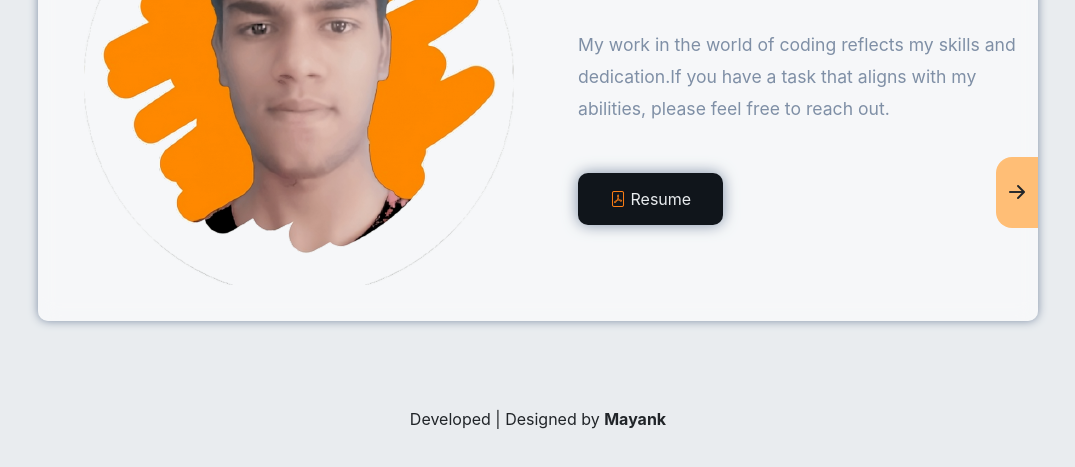
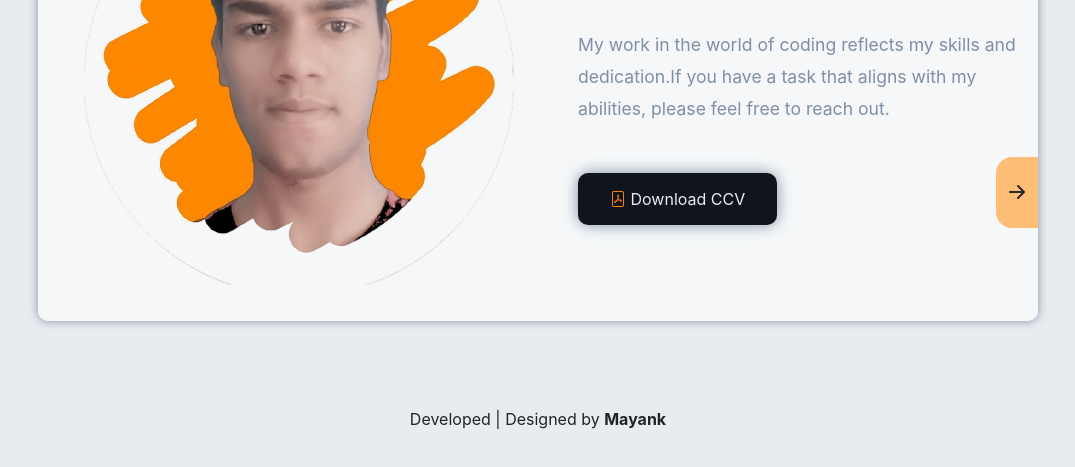
Before and after one commit to MayankDevil/MayankDevil, a plain HTML site: page index.html in a window 1280 px wide. Shown: the part 367-834 px from the top of the page, without its empty margins (102-1177 px from the left). Drawn offline with Linux system fonts and the light colour scheme.

Commit message:
Update index.html

```diff
--- a/index.html
+++ b/index.html
@@ -89,7 +89,7 @@
 
                         <h5> My work in the world of coding reflects my skills and dedication.If you have a task that aligns with my abilities, please feel free to reach out. </h5>
                         <!-- [ resume anchor ] -->
-                        <a href="./data/resume.pdf" class="btn" id="ccv_btn"> <span class="bi bi-file-pdf"></span> Resume </a>
+                        <a href="./data/CCV.pdf" title="Resume" class="btn" id="ccv_btn"> <span class="bi bi-file-pdf"></span> Download CCV </a>
 
                         <button class="bi bi-arrow-right-short" id="next_btn"></button>
 
```
